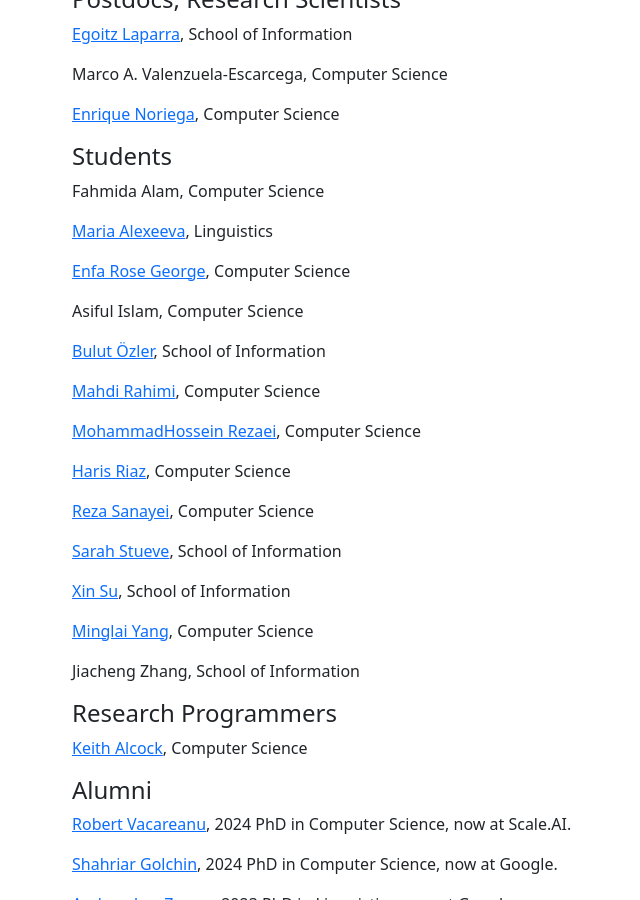
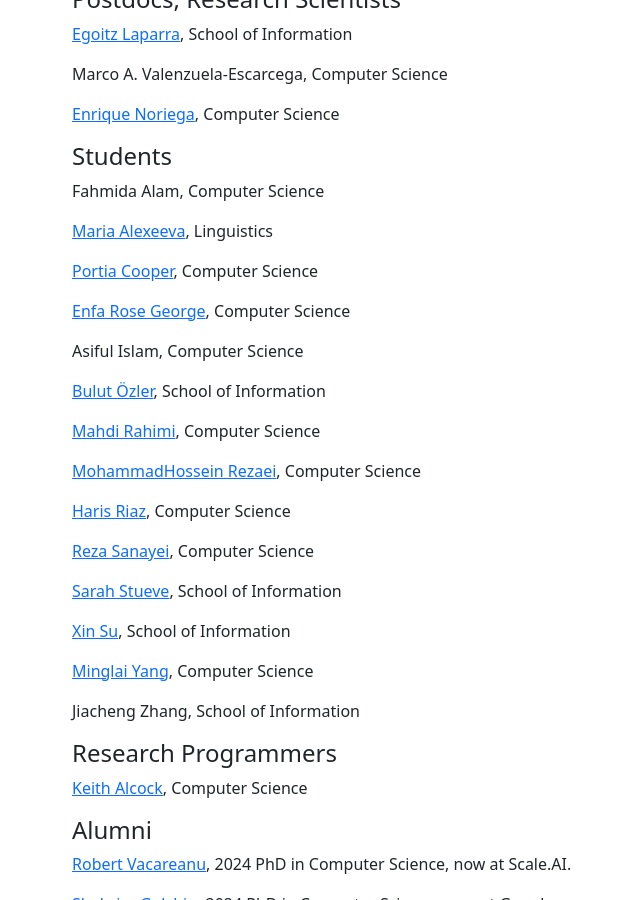
Before and after one commit to beingenfa/clulab.github.io, a Jekyll site: the page built from people.md, in a window 1280 px wide and 900 px high, scrolled down 563 px. Shown: the whole window, without its empty margins (270-910 px from the left). Built offline with Jekyll 4.4.1, drawn with Linux system fonts in a browser that asks for light colours.

Commit message:
Updated people.md

```diff
--- a/people.md
+++ b/people.md
@@ -39,6 +39,8 @@ Marco A. Valenzuela-Escarcega, Computer Science
 Fahmida Alam, Computer Science
 
 [Maria Alexeeva](https://maxaalexeeva.github.io/), Linguistics
+
+[Portia Cooper](https://pcoopercoder.github.io), Computer Science
 
 [Enfa Rose George](https://www.beingenfa.com), Computer Science
 
```
